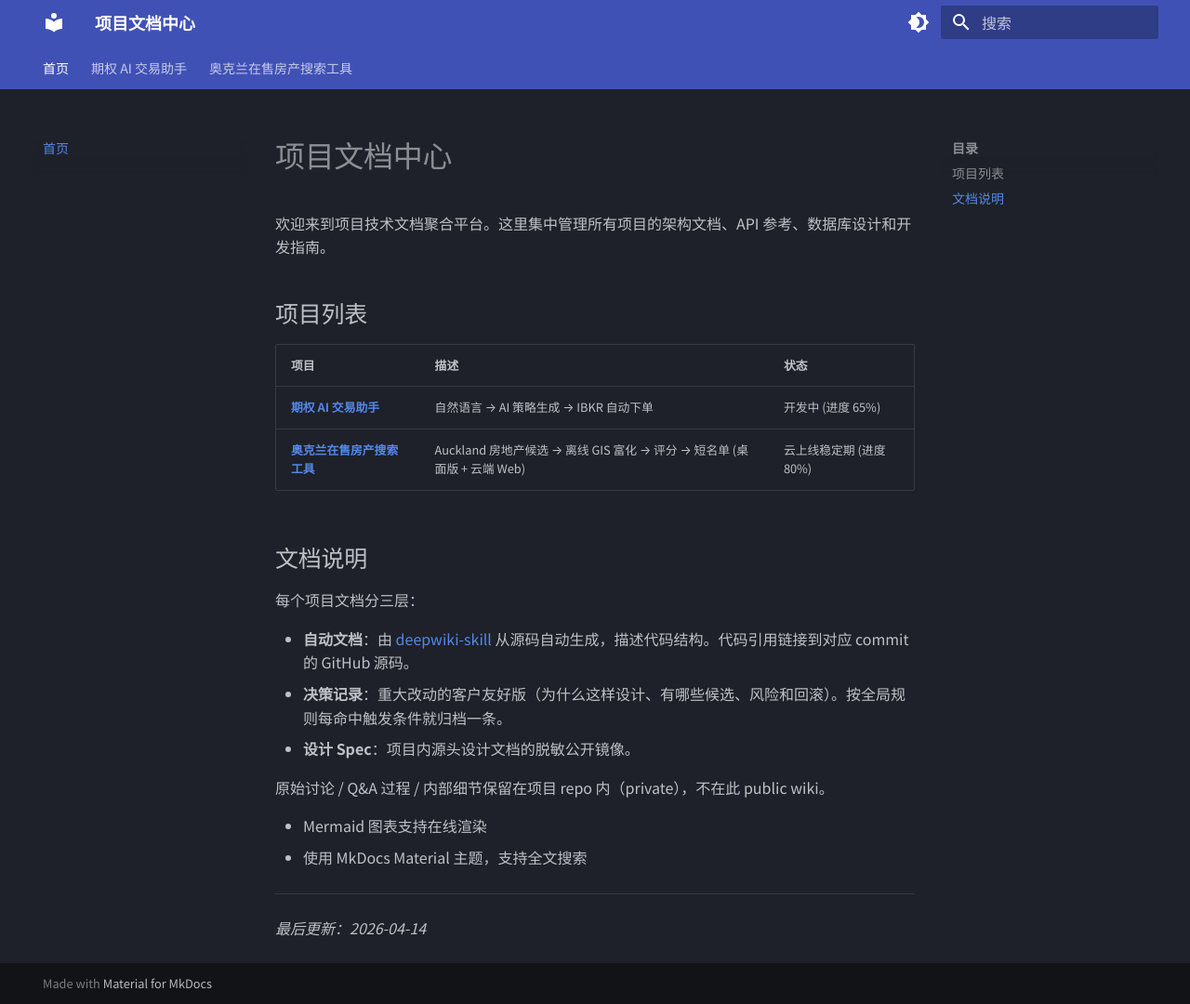
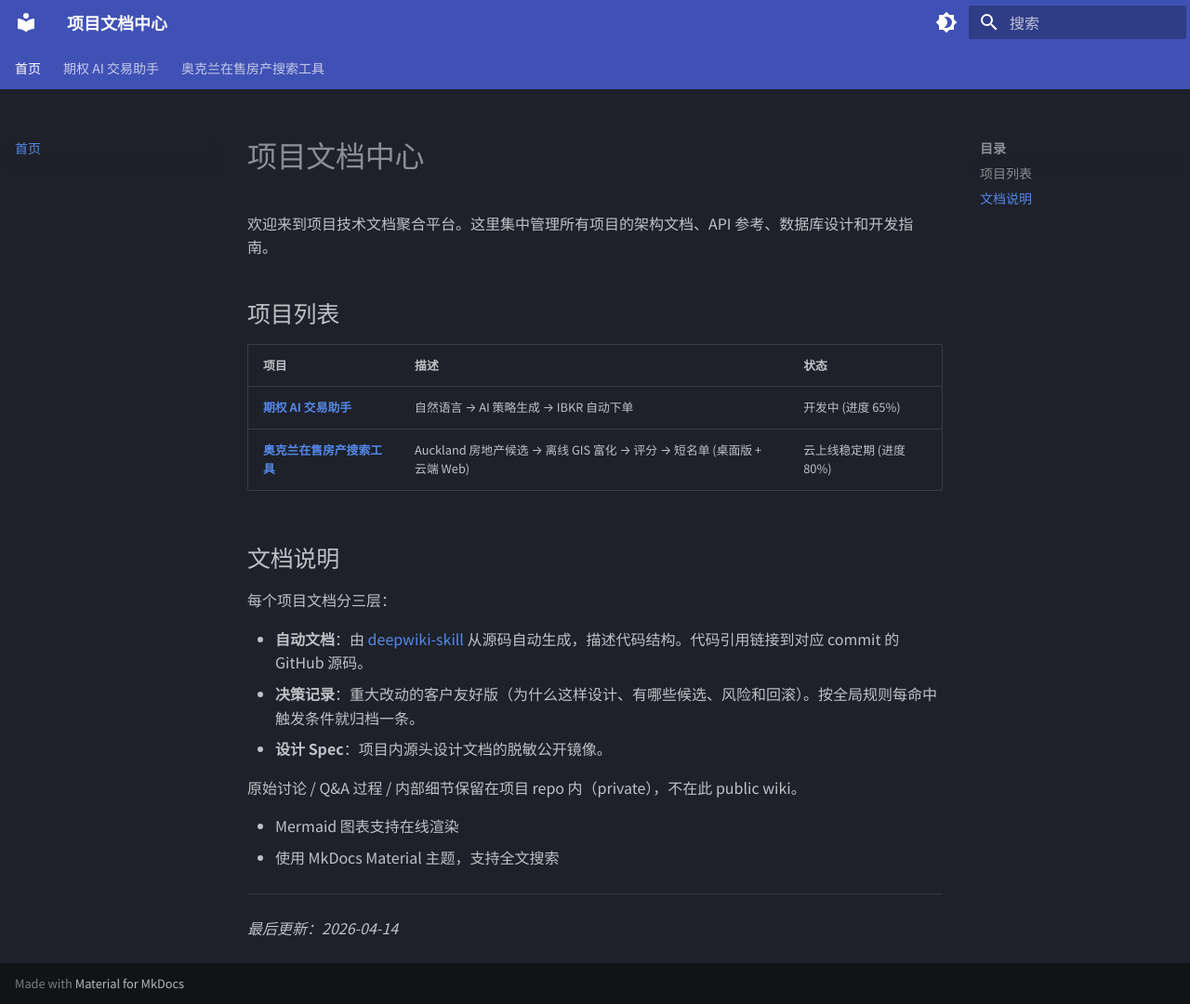
Before and after one commit to ChunmiaoYu/Projects-Wiki, an MkDocs documentation site: the page built from docs/index.md, in a window 1280 px wide and 1080 px high. Shown: the whole window at 93% size. Built offline with MkDocs 1.6.1 and Material for MkDocs 9.7.7, drawn with Linux system fonts in a browser that asks for light colours.

Commit message:
style: wiki 全屏布局 — md-grid max-width 1920px
mkdocs Material 默认 ~61rem (~976px) 在 1920p 屏留大白边. 按 CLAUDE.md §17
数据密集型不用窄 max-width, 改为 1920px 充分利用屏幕宽度。

Co-Authored-By: Claude Opus 4.7 (1M context) <noreply@anthropic.com>

```diff
--- a/docs/stylesheets/extra.css
+++ b/docs/stylesheets/extra.css
@@ -227,3 +227,11 @@
   opacity: 0.85;
   margin-top: 0.15rem;
 }
+
+/* ============================================
+   全屏布局 — 数据密集型不用窄 max-width
+   (CLAUDE.md §17: 1920p 屏防大白边)
+   ============================================ */
+.md-grid {
+  max-width: 1920px;
+}
```
